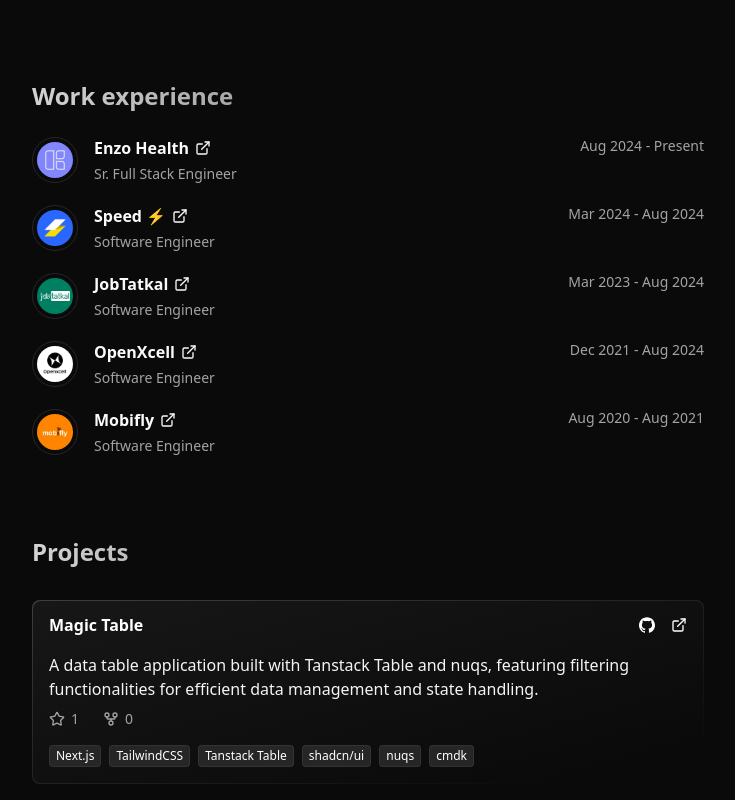
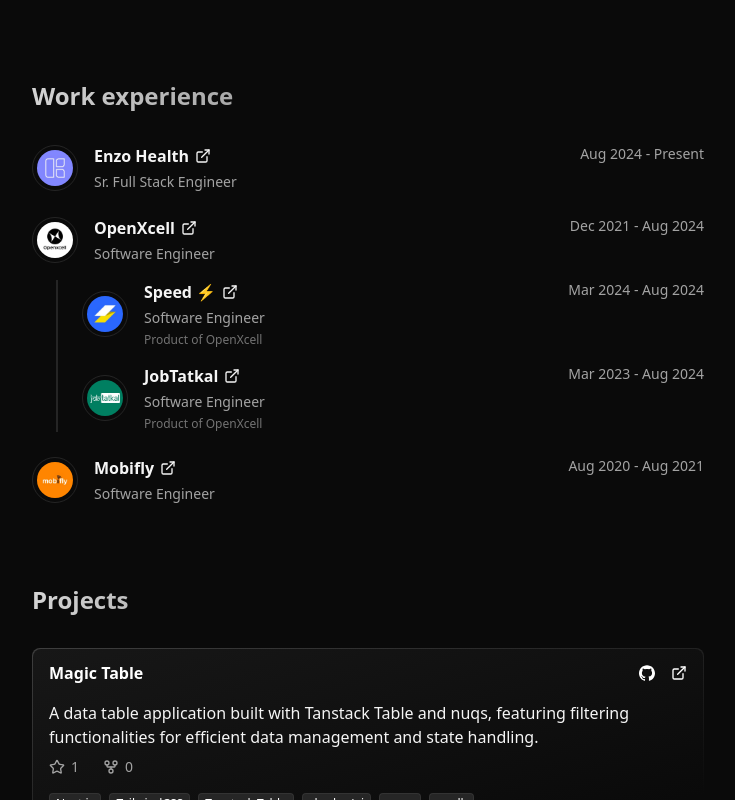
Before and after one commit to Ipriyankrajai/portfolio-v4, a Next.js app: page / in a window 1280 px wide. Shown: the part 1220-2020 px from the top of the page, without its empty margins (272-1007 px from the left). Built offline with nearby package versions, Linux system fonts and the light colour scheme.

Commit message:
feat: enhance experience component with nested sub-experiences

```diff
--- a/components/experience.tsx
+++ b/components/experience.tsx
@@ -5,30 +5,34 @@
 import { cn } from "@/lib/utils";
 import { buttonVariants } from "@/components/ui/button";
 import { SectionShell } from "@/components/section-shell";
-import { EXPERIENCES } from "@/config";
+import { EXPERIENCES, type Experience } from "@/config";
 
-export async function Experience() {
+function ExperienceItem({
+  experience,
+  isSubExperience = false,
+}: {
+  experience: Experience;
+  isSubExperience?: boolean;
+}) {
   return (
-    <SectionShell id="experience" className="pt-20">
-      <h2 className="mb-6 bg-gradient-to-r from-neutral-300 to-neutral-700 bg-clip-text text-xl font-bold text-transparent lg:text-2xl">
-        Work experience
-      </h2>
-
-      <ul className="flex flex-col gap-5">
-        {EXPERIENCES.map((experience) => (
-          <li key={experience.companyName} className="flex justify-between">
+    <div className={cn("space-y-4")}>
+      <div className="flex justify-between items-start">
         <div className="flex items-center gap-4">
-              <div className="rounded-full border p-1">
+          {/* {isSubExperience && (
+            <div className="flex items-center text-neutral-500">
+              <ChevronRight className="size-4" />
+            </div>
+          )} */}
+          <div className="rounded-full border border-neutral-700/50 p-1">
             <Image
               src={experience.companyImageUrl}
               alt={`${experience.companyName} logo`}
               width={36}
               height={36}
-                  className="size-9 rounded-full border-border"
+              className="size-9 rounded-full"
               unoptimized
             />
           </div>
-
           <div className="flex flex-col gap-1">
             {experience.companyLink ? (
               <Link
@@ -37,27 +41,54 @@
                 rel="noopener noreferrer"
                 className={cn(
                   buttonVariants({ variant: "ghost" }),
-                      "h-auto gap-1.5 self-start p-0 text-base font-semibold hover:bg-transparent hover:underline active:bg-transparent"
+                  "h-auto gap-1.5 self-start p-0 text-base font-semibold text-neutral-100 transition-colors duration-200 hover:bg-transparent hover:text-white hover:underline active:bg-transparent"
                 )}
               >
                 {experience.companyName}
                 <ExternalLink className="size-4" />
               </Link>
             ) : (
-                  <span className="font-semibold">
+              <span className="text-base font-semibold text-neutral-100">
                 {experience.companyName}
               </span>
             )}
-
-                <p className="text-sm text-neutral-400">
-                  {experience.designation}
+            <p className="text-sm text-neutral-400">{experience.designation}</p>
+            {isSubExperience && (
+              <p className="text-xs text-neutral-500">Product of OpenXcell</p>
+            )}
+          </div>
+        </div>
+        <p className="text-sm text-neutral-400 shrink-0">
+          {experience.startDate} - {experience.endDate}
         </p>
       </div>
+
+      {/* Render sub-experiences */}
+      {experience.subExperiences && experience.subExperiences.length > 0 && (
+        <div className="space-y-4 border-l-2 border-neutral-700/50 pl-6 ml-6">
+          {experience.subExperiences.map((subExp) => (
+            <ExperienceItem
+              key={subExp.companyName}
+              experience={subExp}
+              isSubExperience={true}
+            />
+          ))}
         </div>
+      )}
+    </div>
+  );
+}
 
-            <p className="text-sm text-neutral-400">
-              {experience.startDate} - {experience.endDate}
-            </p>
+export async function Experience() {
+  return (
+    <SectionShell id="experience" className="pt-20">
+      <h2 className="mb-8 bg-gradient-to-r from-neutral-300 to-neutral-700 bg-clip-text text-xl font-bold text-transparent lg:text-2xl">
+        Work experience
+      </h2>
+      <ul className="flex flex-col gap-6">
+        {EXPERIENCES.map((experience) => (
+          <li key={experience.companyName}>
+            <ExperienceItem experience={experience} />
           </li>
         ))}
       </ul>
--- a/config/index.ts
+++ b/config/index.ts
@@ -26,7 +26,19 @@
   { name: "X", link: "https://x.com/Ipriyankrajai", icon: XLogoIcon },
 ];
 
-export const EXPERIENCES = [
+// Updated interface to support nested experiences
+export interface Experience {
+  companyName: string;
+  companyImageUrl: string;
+  companyLink?: string;
+  designation: string;
+  startDate: string;
+  endDate: string;
+  subExperiences?: Experience[];
+}
+
+// Updated EXPERIENCES data structure
+export const EXPERIENCES: Experience[] = [
   {
     companyName: "Enzo Health",
     companyImageUrl: "/company/enzo_health_logo.jpeg",
@@ -35,6 +47,14 @@
     startDate: "Aug 2024",
     endDate: "Present",
   },
+  {
+    companyName: "OpenXcell",
+    companyImageUrl: "/company/openxcell_logo.jpeg",
+    companyLink: "https://www.openxcell.com/",
+    designation: "Software Engineer",
+    startDate: "Dec 2021",
+    endDate: "Aug 2024",
+    subExperiences: [
       {
         companyName: "Speed ⚡️",
         companyImageUrl: "/company/speed_logo.jpeg",
@@ -51,13 +71,7 @@
         startDate: "Mar 2023",
         endDate: "Aug 2024",
       },
-  {
-    companyName: "OpenXcell",
-    companyImageUrl: "/company/openxcell_logo.jpeg",
-    companyLink: "https://www.openxcell.com/",
-    designation: "Software Engineer",
-    startDate: "Dec 2021",
-    endDate: "Aug 2024",
+    ],
   },
   {
     companyName: "Mobifly",
```
Lines whose indentation alone changed are shown as unchanged.
